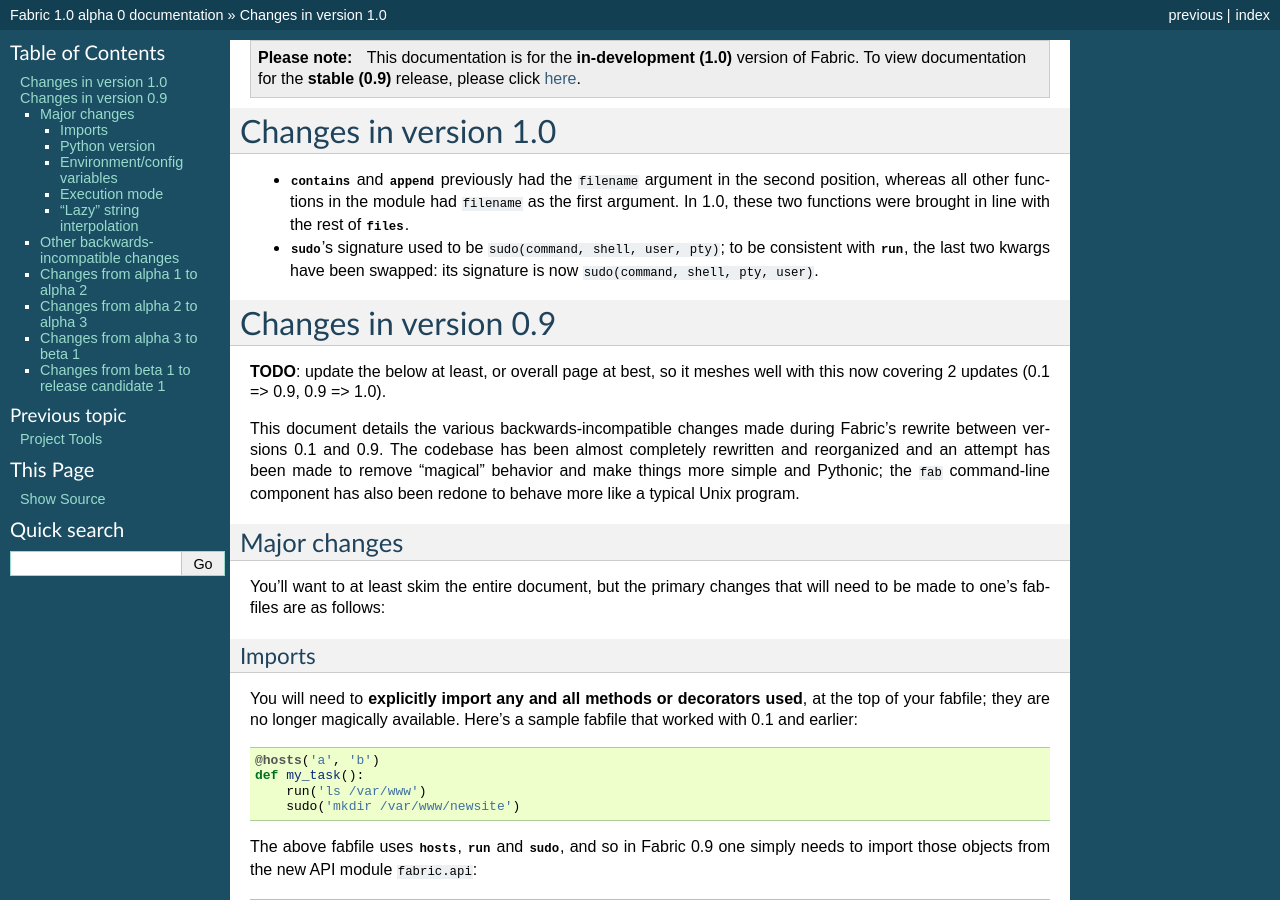
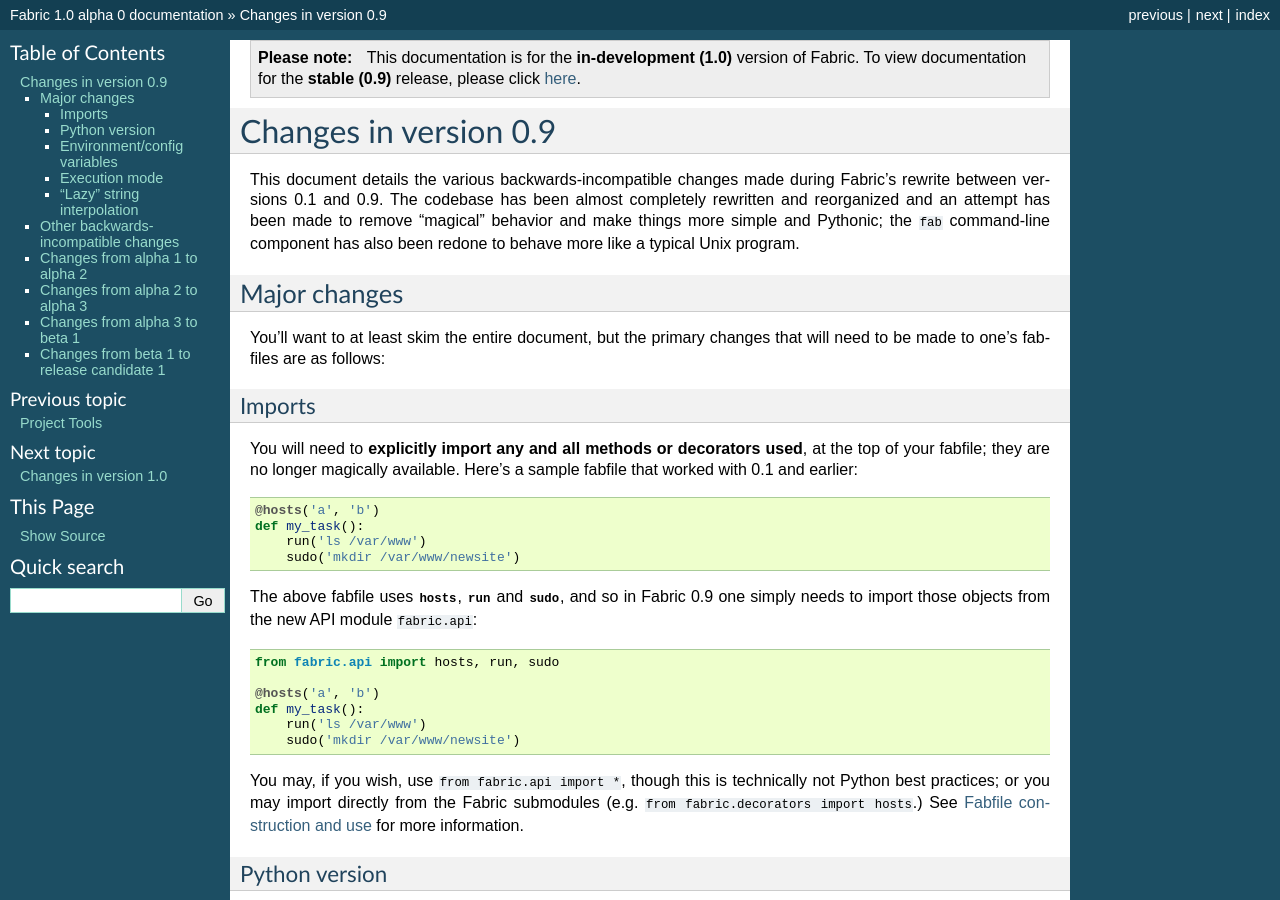
Before and after one commit to fabric/fabric, a Sphinx documentation site: the page built from docs/changes/0.9.rst, in a window 1280 px wide and 900 px high. Built offline with Sphinx 7.4.7, drawn with Linux system fonts in a browser that asks for light colours; some of the changed text lies outside the part shown.

Commit message:
Broke 1.0 changelog out into its own file.

```diff
--- a/docs/changes/0.9.rst
+++ b/docs/changes/0.9.rst
@@ -1,23 +1,6 @@
-======================
-Changes in version 1.0
-======================
-
-* `~fabric.contrib.files.contains` and `~fabric.contrib.files.append`
-  previously had the ``filename`` argument in the second position, whereas all
-  other functions in the module had ``filename`` as the first argument. In 1.0,
-  these two functions were brought in line with the rest of
-  `~fabric.contrib.files`.
-* `~fabric.operations.sudo`'s signature used to be ``sudo(command, shell, user,
-  pty)``; to be consistent with `~fabric.operations.run`, the last two kwargs
-  have been swapped: its signature is now ``sudo(command, shell, pty, user)``.
-
-
 ======================
 Changes in version 0.9
 ======================
-
-**TODO**: update the below at least, or overall page at best, so it meshes well
-with this now covering 2 updates (0.1 => 0.9, 0.9 => 1.0).
 
 This document details the various backwards-incompatible changes made during
 Fabric's rewrite between versions 0.1 and 0.9. The codebase has been almost
```
Also changed, not shown: docs/changes/1.0.rst (added, +15 -0 lines).
